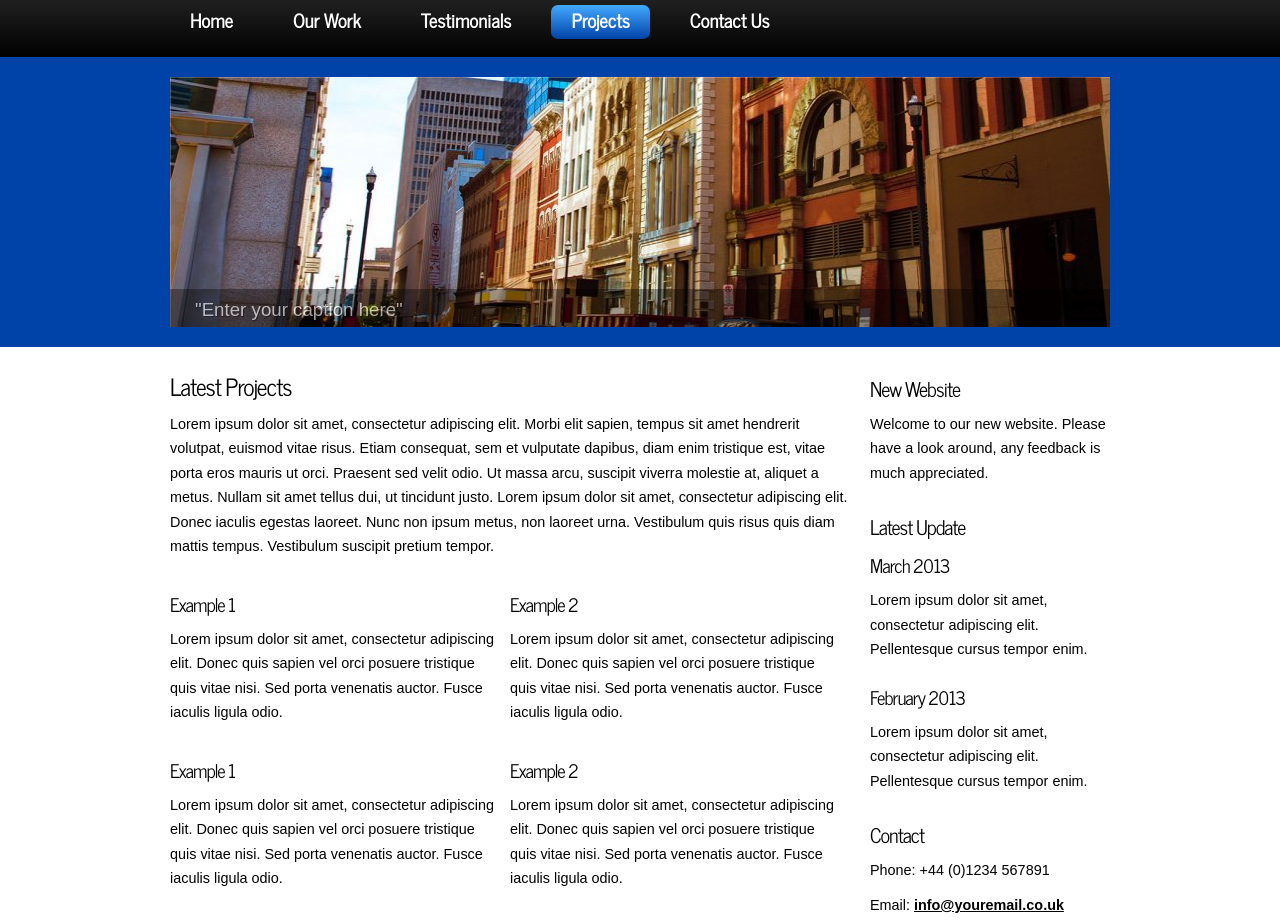
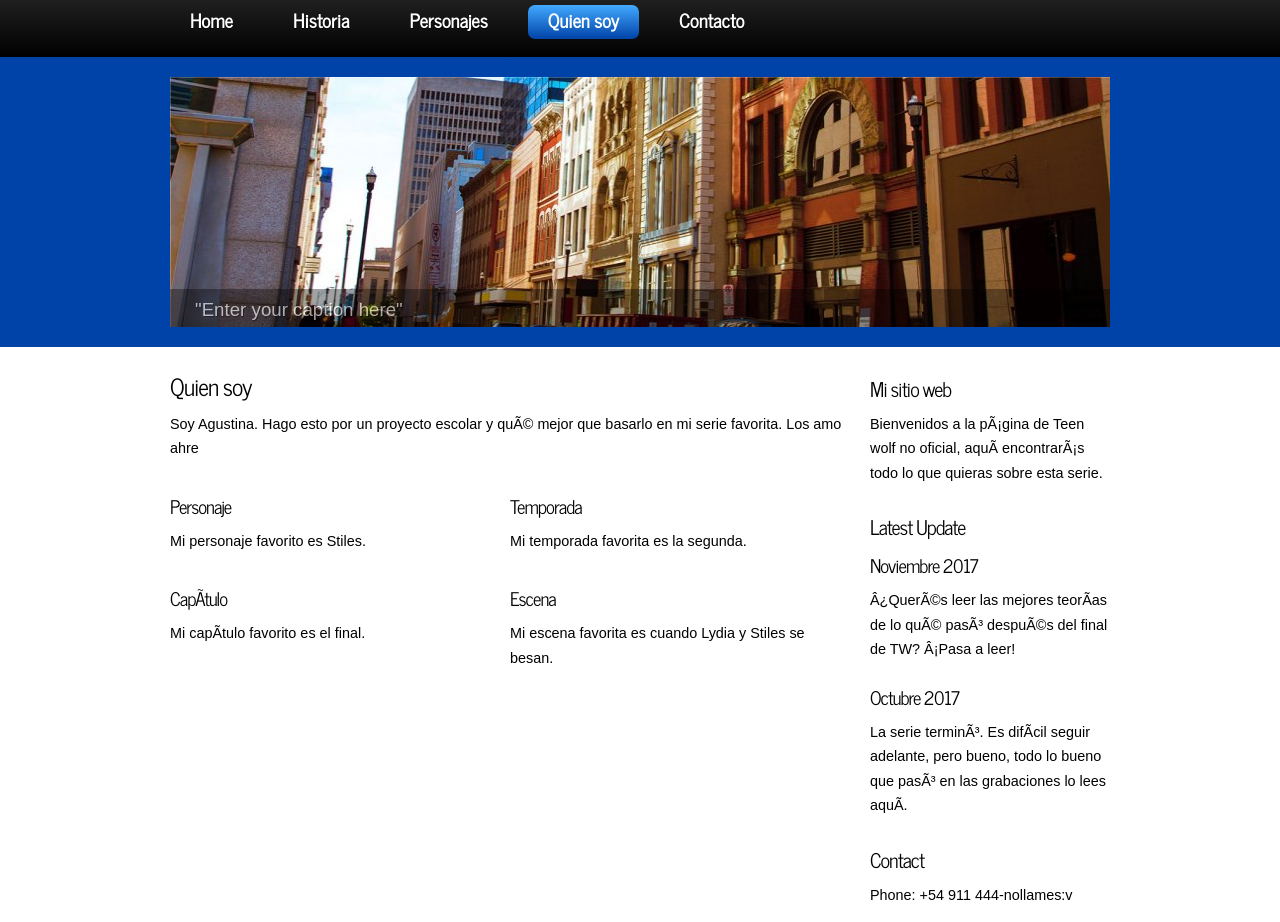
Before and after one commit to Agussantillan/TeenW, a plain HTML site: page projects.html in a window 1280 px wide. Shown: the part 93-1015 px from the top of the page. Drawn offline with Linux system fonts and the light colour scheme.

Commit message:
Update projects.html

```diff
--- a/projects.html
+++ b/projects.html
@@ -2,7 +2,7 @@
 <html>
 
 <head>
-  <title>Free HTML5 Templates</title>
+  <title>Teen Wolf</title>
   <meta name="description" content="website description" />
   <meta name="keywords" content="website keywords, website keywords" />
   <meta http-equiv="content-type" content="text/html; charset=windows-1252" />
@@ -17,17 +17,17 @@
     <header>
 	  <div id="strapline">
 	    <div id="welcome_slogan">
-	      <h3>Welcome To Free HTML5 <span>Streets</span></h3>
+	      <h3>Teen <span> Wolf</span></h3>
 	    </div><!--close welcome_slogan-->
       </div><!--close strapline-->
 	  <nav>
 	    <div id="menubar">
           <ul id="nav">
             <li><a href="index.html">Home</a></li>
-            <li><a href="ourwork.html">Our Work</a></li>
-            <li><a href="testimonials.html">Testimonials</a></li>
-            <li class="current"><a href="projects.html">Projects</a></li>
-            <li><a href="contact.html">Contact Us</a></li>
+            <li><a href="ourwork.html">Historia</a></li>
+            <li><a href="testimonials.html">Personajes</a></li>
+            <li class="current"><a href="projects.html">Quien soy</a></li>
+            <li><a href="contact.html">Contacto</a></li>
           </ul>
         </div><!--close menubar-->
       </nav>
@@ -47,27 +47,27 @@
 	  <div class="sidebar_container">
 		<div class="sidebar">
           <div class="sidebar_item">
-            <h2>New Website</h2>
-            <p>Welcome to our new website. Please have a look around, any feedback is much appreciated.</p>
+            <h2>Mi sitio web</h2>
+            <p>Bienvenidos a la página de Teen wolf no oficial, aquí encontrarás todo lo que quieras sobre esta serie.</p>
           </div><!--close sidebar_item-->
         </div><!--close sidebar-->
 		<div class="sidebar">
           <div class="sidebar_item">
             <h2>Latest Update</h2>
-            <h3>March 2013</h3>
-            <p>Lorem ipsum dolor sit amet, consectetur adipiscing elit. Pellentesque cursus tempor enim.</p>
+            <h3>Noviembre 2017</h3>
+            <p>¿Querés leer las mejores teorías de lo qué pasó después del final de TW? ¡Pasa a leer!</p>
 		  </div><!--close sidebar_item-->
         </div><!--close sidebar-->
 		<div class="sidebar">
           <div class="sidebar_item">
-            <h3>February 2013</h3>
-            <p>Lorem ipsum dolor sit amet, consectetur adipiscing elit. Pellentesque cursus tempor enim.</p>
+            <h3>Octubre 2017</h3>
+            <p>La serie terminó. Es difícil seguir adelante, pero bueno, todo lo bueno que pasó en las grabaciones lo lees aquí.</p>
 		  </div><!--close sidebar_item-->
         </div><!--close sidebar-->
         <div class="sidebar">
           <div class="sidebar_item">
             <h2>Contact</h2>
-            <p>Phone: +44 (0)1234 567891</p>
+            <p>Phone: +54 911 444-nollames:v</p>
             <p>Email: <a href="mailto:info@youremail.co.uk">info@youremail.co.uk</a></p>
           </div><!--close sidebar_item-->
         </div><!--close sidebar-->
@@ -75,29 +75,29 @@
 
 	  <div id="content">
         <div class="content_item">
-          <h2>Latest Projects</h2>
-		    <p>Lorem ipsum dolor sit amet, consectetur adipiscing elit. Morbi elit sapien, tempus sit amet hendrerit volutpat, euismod vitae risus. Etiam consequat, sem et vulputate dapibus, diam enim tristique est, vitae porta eros mauris ut orci. Praesent sed velit odio. Ut massa arcu, suscipit viverra molestie at, aliquet a metus. Nullam sit amet tellus dui, ut tincidunt justo. Lorem ipsum dolor sit amet, consectetur adipiscing elit. Donec iaculis egestas laoreet. Nunc non ipsum metus, non laoreet urna. Vestibulum quis risus quis diam mattis tempus. Vestibulum suscipit pretium tempor. </p>
+          <h2>Quien soy</h2>
+		    <p>Soy Agustina. Hago esto por un proyecto escolar y qué mejor que basarlo en mi serie favorita. Los amo ahre </p>
             <div class="content_container">
-			  <h3>Example 1</h3>
-			  <p>Lorem ipsum dolor sit amet, consectetur adipiscing elit. Donec quis sapien vel orci posuere tristique quis vitae nisi. Sed porta venenatis auctor. Fusce iaculis ligula odio.</p>
+			  <h3>Personaje</h3>
+			  <p>Mi personaje favorito es Stiles.</p>
             </div><!--close content_container-->
             <div class="content_container">
-			  <h3>Example 2</h3>
-			  <p>Lorem ipsum dolor sit amet, consectetur adipiscing elit. Donec quis sapien vel orci posuere tristique quis vitae nisi. Sed porta venenatis auctor. Fusce iaculis ligula odio.</p>
+			  <h3>Temporada</h3>
+			  <p>Mi temporada favorita es la segunda.</p>
 			</div><!--close content_container-->
             <div class="content_container">
-			  <h3>Example 1</h3>
-			  <p>Lorem ipsum dolor sit amet, consectetur adipiscing elit. Donec quis sapien vel orci posuere tristique quis vitae nisi. Sed porta venenatis auctor. Fusce iaculis ligula odio.</p>
+			  <h3>Capítulo</h3>
+			  <p>Mi capítulo favorito es el final.</p>
             </div><!--close content_container-->
             <div class="content_container">
-			  <h3>Example 2</h3>
-			  <p>Lorem ipsum dolor sit amet, consectetur adipiscing elit. Donec quis sapien vel orci posuere tristique quis vitae nisi. Sed porta venenatis auctor. Fusce iaculis ligula odio.</p>
+			  <h3>Escena</h3>
+			  <p>Mi escena favorita es cuando Lydia y Stiles se besan.</p>
 			</div><!--close content_container-->
 	    </div><!--close content_item-->
       </div><!--close content-->
 	</div><!--close site_content-->
     <footer>
-	  <a href="index.html">Home</a> | <a href="ourwork.html">Our Work</a> | <a href="testimonials.html">Testimonials</a> | <a href="projects.html">Projects</a> | <a href="contact.html">Contact</a><br/><br/>
+	  <a href="index.html">Home</a> | <a href="ourwork.html">Historia</a> | <a href="testimonials.html">Personajes</a> | <a href="projects.html">Quien soy</a> | <a href="contact.html">Contacto</a><br/><br/>
 	  <a href="http://fotogrph.com">Images</a> |  <a href="http://www.heartinternet.co.uk/vps/">Virtual Server</a>  | website template by <a href="http://www.freehtml5templates.co.uk">Free HTML5 Templates</a>
     </footer>
   </div><!--close main-->
```
